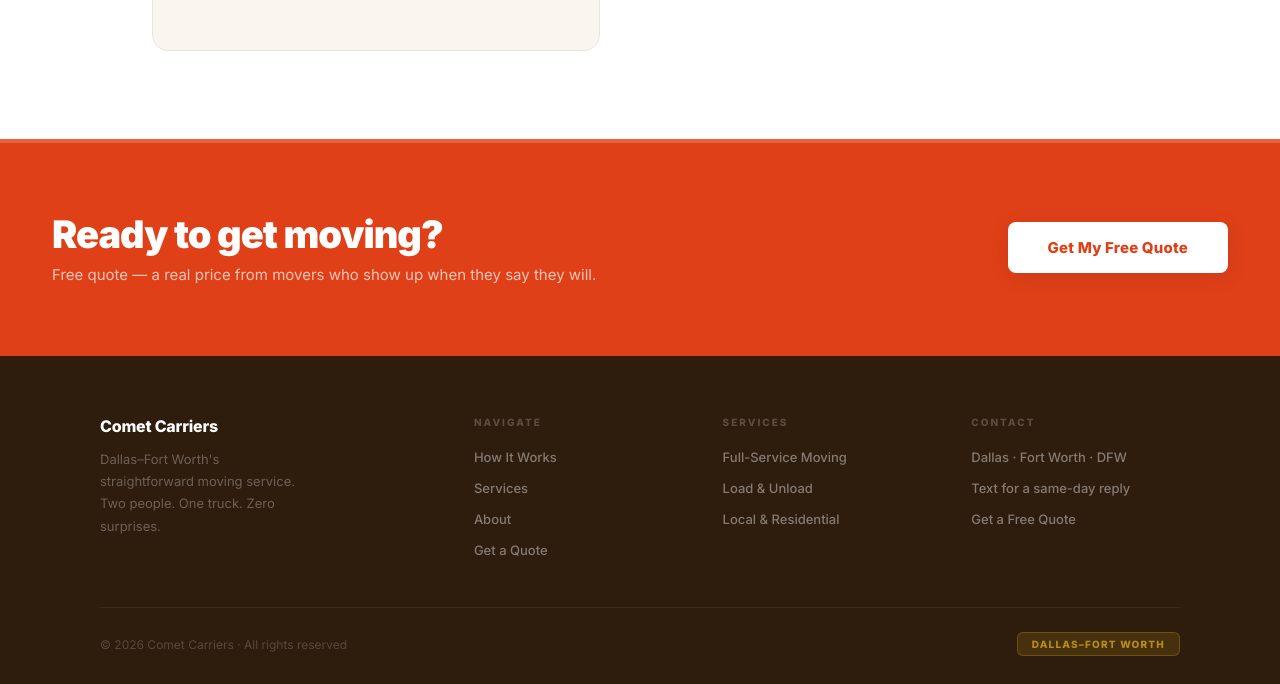
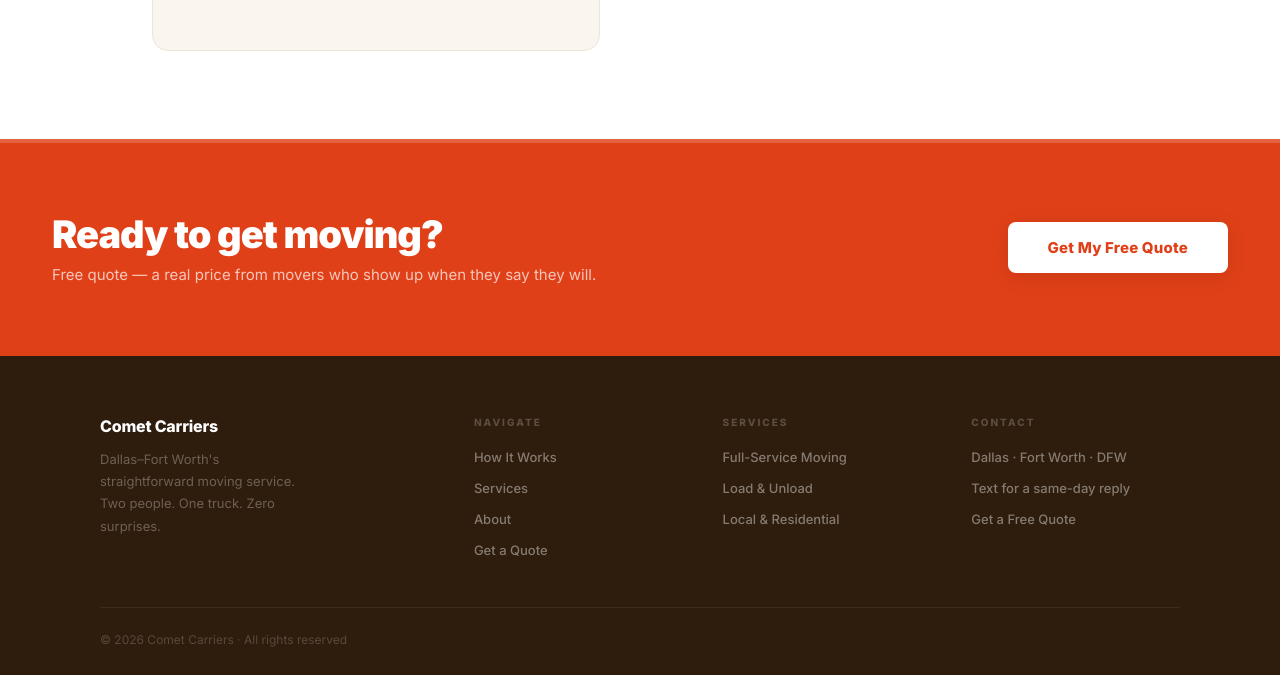
Before and after one commit to ichester52/comet-carriers, a website: page index.html in a window 1280 px wide. Shown: the part 2635-3319 px from the top of the page. Drawn offline with Linux system fonts and the light colour scheme.

Commit message:
Remove tacky DFW badge from footer

```diff
--- a/index.html
+++ b/index.html
@@ -337,12 +337,7 @@
   max-width:1080px;margin:0 auto;
 }
 .foot-copy{font-size:12px;color:rgba(255,255,255,.2);}
-.foot-badge{
-  font-size:10px;font-weight:800;letter-spacing:1.2px;text-transform:uppercase;
-  padding:5px 14px;border-radius:6px;
-  background:rgba(245,192,24,.12);border:1px solid rgba(245,192,24,.22);
-  color:rgba(245,192,24,.65);
-}
+
 
 /* ── MOBILE RESPONSIVE ───────────────────── */
 @media(max-width:768px){
@@ -704,7 +699,6 @@
   </div>
   <div class="foot-bottom">
     <p class="foot-copy">&copy; 2026 Comet Carriers &middot; All rights reserved</p>
-    <span class="foot-badge">Dallas&ndash;Fort Worth</span>
   </div>
 </footer>
 
```
